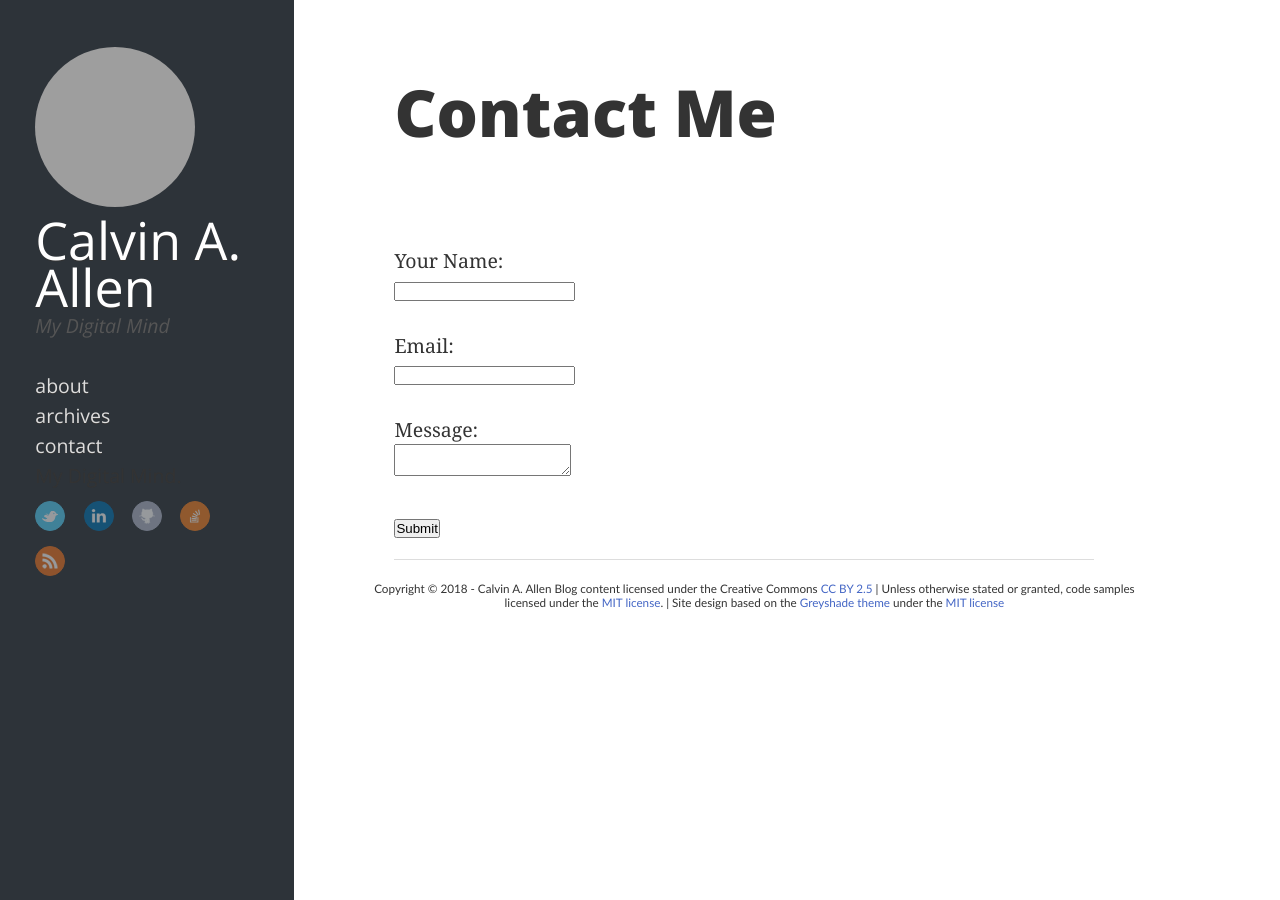
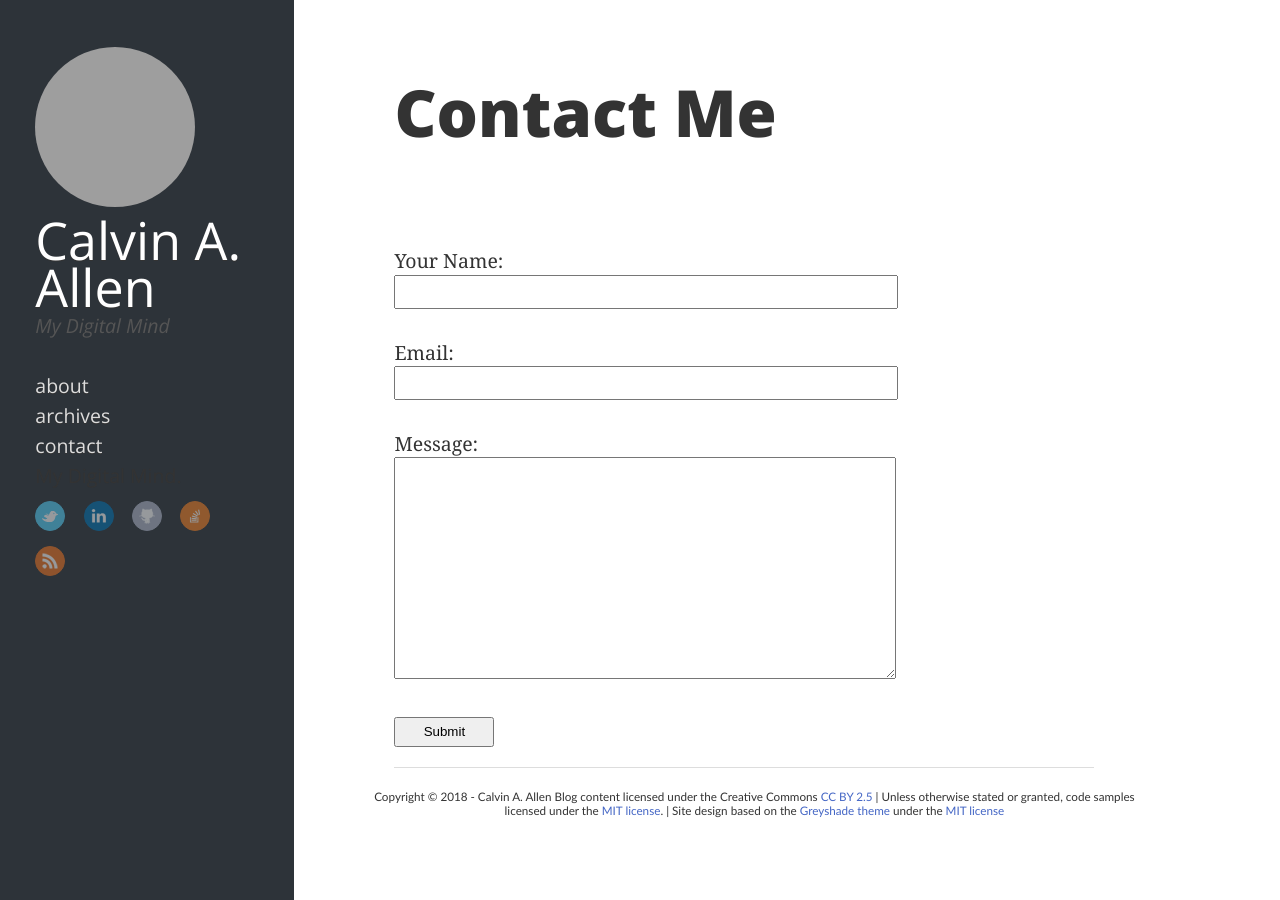
Before and after one commit to datpth19/calvinallen.net, a Jekyll site: the page built from contact/index.md, in a window 1280 px wide. Built offline with Jekyll 4.4.1, drawn with Linux system fonts in a browser that asks for light colours; nearby versions of some CDN libraries; comment, search, counter and statistics services are not loaded; grey boxes are pictures that could not be loaded.

Commit message:
Styling changes.

```diff
--- a/contact/index.md
+++ b/contact/index.md
@@ -2,32 +2,56 @@
 layout: page
 title: Contact Me
 ---
+
+<style>
+    p.hidden {
+        visibility:hidden;
+    }
+
+    #Name, #Email {
+        width: 490px;
+        height: 30px;
+        padding-left:10px;
+    }
+
+    #Message {
+        height: 200px;
+        width: 480px;
+        padding: 10px;
+    }
+
+    #Submit {
+        width: 100px;
+        height: 30px;
+    }
+</style>
+
 <form name="contact" netlify netlify-honeypot="bot-field">
-    <p style="visibility:hidden">
+    <p class="hidden">
         <label>Don’t fill this out if you're human: <input name="bot-field" /></label>
     </p>
     <p>
         <label>
             Your Name:<br/>
-            <input type="text" name="name" required>
+            <input type="text" id="Name" name="name" required>
         </label>
     </p>
     <p>
         <label>
             Email:<br/>
-            <input type="email" name="name" required>
+            <input type="email" id="Email" name="name" required>
         </label>
     </p>
     <p>
         <label>
             Message:<br/>
-            <textarea name="message" required></textarea>
+            <textarea name="message" id="Message" required></textarea>
         </label>
     </p>
     <p>
         <div netlify-recaptcha></div>
     </p>
     <p>
-        <button type="submit">Submit</button>
+        <button type="submit" id="Submit">Submit</button>
     </p>
 </form>
```
